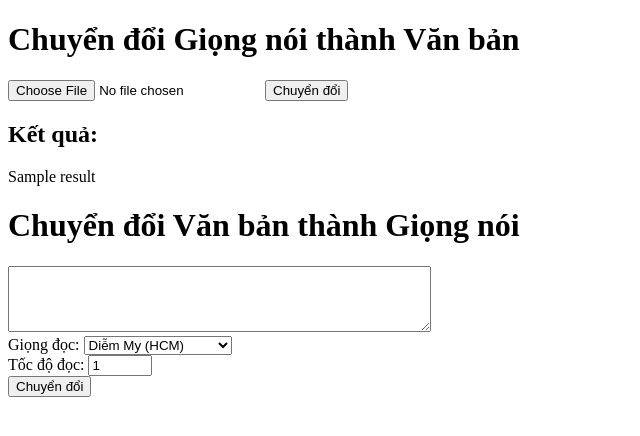
After one commit to khanhvo1592/speech_to_text, a Flask app: template templates/main.html in a window 1280 px wide. The commit adds this page. Shown: the top 436 px of the page, without its empty margins (0-640 px from the left). Run offline with Flask 3, Linux system fonts and the light colour scheme; the template is opened without the code that fills it: most values are stand-ins (such as "Sample title", 1, 10 or a date in 2020); parts of the project's set-up code (start-up, migrations or seed data) failed here and were passed over.

Commit message:
update speech_to_text and text_to_speech

```diff
--- a/app.py
+++ b/app.py
@@ -1,13 +1,14 @@
-from flask import Flask, request, render_template, redirect, url_for
-import requests
+from flask import Flask, request, render_template, redirect, url_for, send_file
 import os
 import json
+from speech_to_text import speech_to_text_viettel
+from text_to_speech import text_to_speech_viettel
+from history import add_to_history, get_history
 
 app = Flask(__name__)
 
 UPLOAD_FOLDER = 'uploads'
 ALLOWED_EXTENSIONS = {'mp3', 'wav', 'm4a'}
-# allow m4a for mobile
 app.config['UPLOAD_FOLDER'] = UPLOAD_FOLDER
 CONFIG_FILE = 'config.json'
 
@@ -22,46 +23,63 @@ def read_token():
 def write_token(token):
     with open(CONFIG_FILE, 'w') as f:
         json.dump({"token": token}, f)
-@app.route('/', methods=['GET', 'POST'])
-def upload_form():
+
+@app.route('/')
+def home():
+    return render_template('home.html')
+
+@app.route('/speech-to-text', methods=['GET', 'POST'])
+def speech_to_text_page():
     result_text = ""
     if request.method == 'POST':
-        if 'file' not in request.files:
-            result_text = 'No file part'
-        else:
+        if 'file' in request.files:
             file = request.files['file']
-            if file.filename == '' or not allowed_file(file.filename):
-                result_text = 'No selected file or file type not allowed'
-            else:
-                filepath = os.path.join(app.config['UPLOAD_FOLDER'], file.filename)
+            if file and allowed_file(file.filename):
+                filename = file.filename
+                filepath = os.path.join(app.config['UPLOAD_FOLDER'], filename)
                 file.save(filepath)
 
-                token = read_token()
-                url = "https://viettelai.vn/asr/recognize"
-                payload = {'token': token}
-                headers = {'accept': '*/*'}
-
-                with open(filepath, 'rb') as audio_file:
-                    files = [('file', (file.filename, audio_file, 'audio/wav'))]
-                    response = requests.post(url, headers=headers, data=payload, files=files)
+                result_text = speech_to_text_viettel(filepath, read_token())
 
                 os.remove(filepath)
 
-                if response.status_code == 200:
-                    response_data = response.json()
-                    # Trích xuất transcript
-                    transcript = response_data.get('response', {}).get('result', [{}])[0].get('transcript', 'No transcript found')
-                    result_text = transcript
+                if result_text:
+                    add_to_history('speech_to_text', filename, result_text)
                 else:
-                    result_text = 'Error in processing audio'
+                    result_text = "Lỗi trong quá trình xử lý âm thanh"
+            else:
+                result_text = "File không hợp lệ"
 
-    return render_template('upload.html', result=result_text)
+    history = get_history('speech_to_text')
+    return render_template('speech_to_text.html', result=result_text, history=history)
+
+@app.route('/text-to-speech', methods=['GET', 'POST'])
+def text_to_speech_page():
+    if request.method == 'POST':
+        if 'text' not in request.form:
+            return 'Không có văn bản để chuyển đổi', 400
+
+        text = request.form['text']
+        voice = request.form.get('voice', 'hcm-diemmy')
+        speed = float(request.form.get('speed', 1))
+
+        audio_file = text_to_speech_viettel(text, voice, speed, read_token())
+
+        if audio_file:
+            add_to_history('text_to_speech', text, audio_file)
+            return send_file(audio_file, as_attachment=True, download_name='speech.mp3')
+        else:
+            return 'Lỗi khi chuyển đổi văn bản thành giọng nói', 500
+
+    history = get_history('text_to_speech')
+    return render_template('text_to_speech.html', history=history)
+
 @app.route('/config', methods=['GET', 'POST'])
 def config():
     if request.method == 'POST':
         token = request.form['token']
         write_token(token)
-        return redirect(url_for('upload_form'))
+        return redirect(url_for('home'))
     return render_template('config.html', token=read_token())
 
 if __name__ == '__main__':
--- a/config.json
+++ b/config.json
@@ -1 +1 @@
-{"token": "c9b5654cb08415e7083def55dad97fca"}
+{"token": "52d7d06f430ce7a2ef8b100fdf467f54"}
--- /dev/null
+++ b/templates/main.html
@@ -0,0 +1,37 @@
+<!DOCTYPE html>
+<html lang="vi">
+<head>
+    <meta charset="UTF-8">
+    <meta name="viewport" content="width=device-width, initial-scale=1.0">
+    <title>Chuyển đổi Giọng nói và Văn bản</title>
+</head>
+<body>
+    <h1>Chuyển đổi Giọng nói thành Văn bản</h1>
+    <form method="post" enctype="multipart/form-data">
+        <input type="file" name="file" accept=".mp3,.wav,.m4a">
+        <input type="submit" value="Chuyển đổi">
+    </form>
+
+    {% if result %}
+    <h2>Kết quả:</h2>
+    <p>{{ result }}</p>
+    {% endif %}
+
+    <h1>Chuyển đổi Văn bản thành Giọng nói</h1>
+    <form method="post" action="{{ url_for('convert_text_to_speech') }}">
+        <textarea name="text" rows="4" cols="50" required></textarea>
+        <br>
+        <label for="voice">Giọng đọc:</label>
+        <select name="voice" id="voice">
+            <option value="hcm-diemmy">Diễm My (HCM)</option>
+            <option value="hn-thanhtung">Thanh Tùng (Hà Nội)</option>
+            <!-- Thêm các tùy chọn giọng đọc khác nếu có -->
+        </select>
+        <br>
+        <label for="speed">Tốc độ đọc:</label>
+        <input type="number" name="speed" id="speed" min="0.5" max="2" step="0.1" value="1">
+        <br>
+        <input type="submit" value="Chuyển đổi">
+    </form>
+</body>
+</html>
--- a/templates/upload.html
+++ b/templates/upload.html
@@ -74,10 +74,10 @@
         <h2>Kết quả:</h2>
         <textarea id="transcript" readonly>{{ result }}
 
-            <button onclick="copyToClipboard()">Sao chép</button>
+
         </textarea>
     </div>
-
+    <button onclick="copyToClipboard()">Sao chép</button>
     <script>
         function copyToClipboard() {
             const transcriptTextarea = document.getElementById('transcript');
```
Also changed, not shown: speech_to_text.py (added, +17 -0 lines), text_to_speech.py (added), 1 other file.
